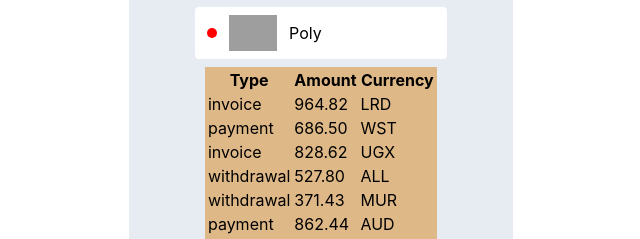
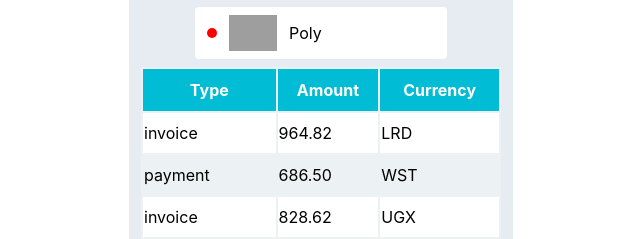
Before and after one commit to userzahar/goit-react-hw-01-components, a React (Create React App) app: page / in a window 1280 px wide. Shown: the part 684-923 px from the top of the page, without its empty margins (319-959 px from the left). Built offline with nearby package versions, Linux system fonts and the light colour scheme; grey boxes are pictures that could not be loaded.

Commit message:
Прекрасно зробив статистику

```diff
--- a/src/components/transactionHistory/TransactionHistory.jsx
+++ b/src/components/transactionHistory/TransactionHistory.jsx
@@ -3,15 +3,15 @@ export const TransactionHistory = ({ items }) => {
     return <> <table className={transCss.transactionHistory}>
         <thead>
             <tr>
-                <th>Type</th>
-                <th>Amount</th>
-                <th>Currency</th>
+                <th className={transCss.head}>Type</th>
+                <th className={transCss.head}>Amount</th>
+                <th className={transCss.head}>Currency</th>
             </tr>
         </thead>
 
         <tbody>
             {items.map((item) => {
-                return <tr key={item.id}>
+                return <tr className={transCss.body} key={item.id}>
                     <td>{item.type}</td>
                     <td>{item.amount}</td>
                     <td>{item.currency}</td>
--- a/src/components/transactionHistory/TransactionHistory.module.css
+++ b/src/components/transactionHistory/TransactionHistory.module.css
@@ -1,3 +1,19 @@
 .transactionHistory {
-    background-color: burlywood;
+    background-color: rgb(236, 241, 243);
+    width: 100%;
 }
+
+.head {
+    background-color: rgb(0, 188, 213);
+    color: #fff;
+    height: 40px;
+}
+
+.body {
+    background-color: #fff;
+    height: 40px;
+}
+
+.body:nth-child(2n) {
+    background-color: rgb(236, 241, 243);
+}
```
